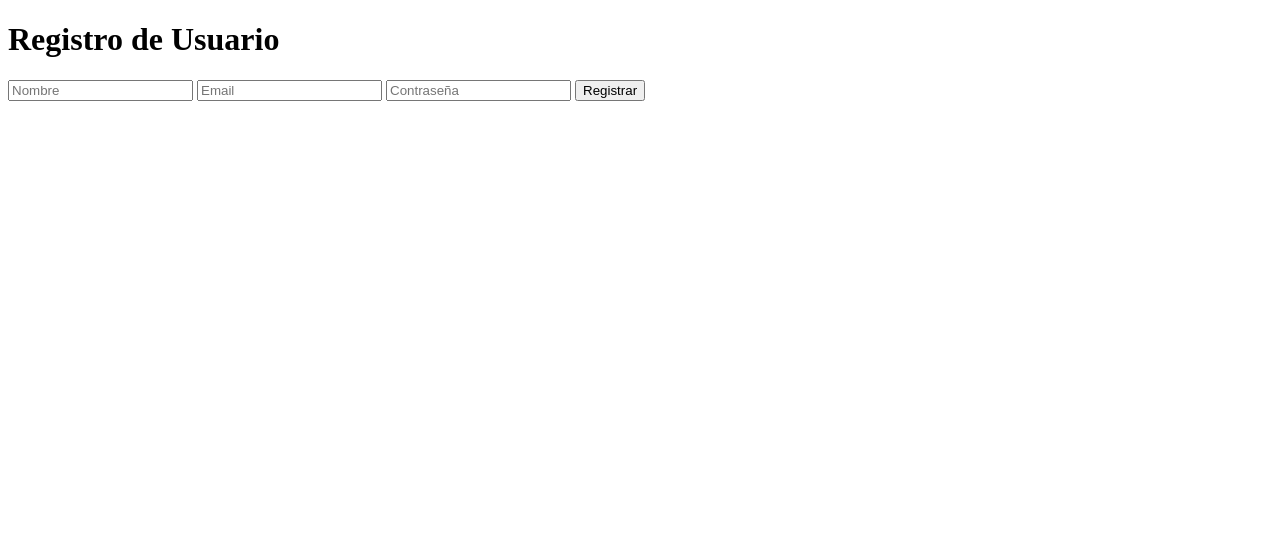
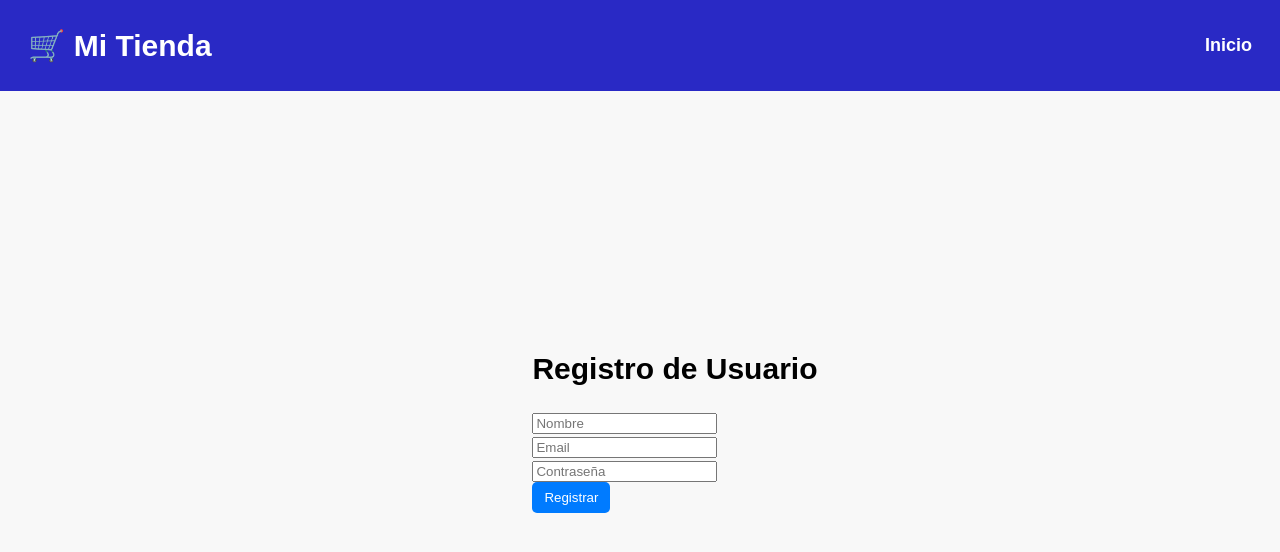
Before and after one commit to CarlosMadrid11/Tienda-online, a plain HTML site: page frontend/registro.html in a window 1280 px wide. Drawn offline with Linux system fonts and the light colour scheme.

Commit message:
Nueva hoja de estilo para registro.html

```diff
--- /dev/null
+++ b/frontend/Style2.css
@@ -0,0 +1,91 @@
+.registro-form {
+  font-size: 20px; /* Font size of the text within the inputs and buttons */
+  padding: 20px; /* Spacing between the inputs and buttons */
+  width: 70%; /* Increase the width of the form elements to 70% of the parent container's width */
+}
+  body {
+  font-family: Arial, sans-serif;
+  margin: 20px;
+  background: #f8f8f8;
+}
+
+#productos {
+  display: grid;
+  grid-template-columns: repeat(auto-fill, minmax(200px, 1fr));
+  gap: 15px;
+}
+
+.card {
+  background: white;
+  border-radius: 8px;
+  padding: 15px;
+  box-shadow: 0 2px 5px rgba(0,0,0,0.1);
+}
+
+button {
+  background: #007bff;
+  color: white;
+  padding: 8px 12px;
+  border: none;
+  border-radius: 5px;
+  cursor: pointer;
+}
+
+button:hover {
+  background: #0056b3;
+}
+
+a {
+    margin: 0; /* Elimina el margen por defecto del h1 */
+    font-size: 30px; /* Ajusta el tamaño de la fuente según sea necesario */
+    font-weight: bold; /* Hace el texto más grueso */
+    text-align: left; /* Alinea el texto a la izquierda */
+    color: white; /* Color blanco para el texto */
+  }
+
+body {
+  display: flex; /* Converts the body into a Flexbox container */
+  justify-content: center; /* Centers the content horizontally on the main axis */
+  align-items: center; /* Centers the content vertically on the cross axis */
+  min-height: 100vh; /* Ensures the body occupies the full height of the viewport for proper vertical centering */
+  margin: 40; /* Removes default browser margins */
+    padding-left: 30%; /* Adds padding to the left */
+}
+
+header{
+    background-color: rgb(41, 41, 197); /* Color azul oscuro */
+    color: #fff; /* Texto blanco */
+    padding: 28px; /* Reduce el padding para hacerlo más compacto */
+    width: 100%; /* Asegura que ocupe todo el ancho */
+    box-sizing: border-box; /* Incluye el padding en el cálculo del ancho */
+    display: flex;
+    justify-content: space-between;
+    align-items: center;
+    /*hacer que el header se quede hasta arriba*/
+    position: fixed;
+    top: 0;
+    left: 0;
+    z-index: 1000; /* Asegura que el header esté por encima de
+    otros elementos */
+     /*agregar espacio entre el header y el contenido*/
+    margin-bottom: 80px; /* Espacio igual a la altura del header */
+}
+.registro-form h2 {
+  color: black;
+}
+h1 {
+    margin: 0; /* Elimina el margen por defecto del h1 */
+    font-size: 30px; /* Ajusta el tamaño de la fuente según sea necesario */
+    font-weight: bold; /* Hace el texto más grueso */
+    text-align: left; /* Alinea el texto a la izquierda */
+    color: white; /* Color blanco para el texto */
+  }
+a{
+    color: white; /* Color blanco para el enlace */
+    text-decoration: none; /* Elimina el subrayado del enlace */
+    font-size: 18px; /* Tamaño de fuente para el enlace */
+
+}
+header a:hover {
+    text-decoration: underline; /* Añade un subrayado al pasar el cursor sobre el enlace */
+  }
--- a/frontend/registro.html
+++ b/frontend/registro.html
@@ -1,18 +1,22 @@
 <!DOCTYPE html>
 <html lang="es">
-<head>
-  <meta charset="UTF-8">
-  <meta name="viewport" content="width=device-width, initial-scale=1.0">
-  <title>Registro Usuario</title>
-</head>
+  <header class="registro">
+    <meta charset="UTF-8">
+    <meta name="viewport" content="width=device-width, initial-scale=1.0">
+    <title>Registro Usuario</title>
+    <h1>🛒 Mi Tienda</h1>
+    <a href="index.html">Inicio</a>
+    <link rel="stylesheet" href="Style2.css">
+  </header>
+
 <body>
-  <h1>Registro de Usuario</h1>
-  <form id="formRegistro">
-    <input type="text" id="nombre" placeholder="Nombre" required>
-    <input type="email" id="email" placeholder="Email" required>
-    <input type="password" id="contraseña" placeholder="Contraseña" required>
-    <button type="submit">Registrar</button>
-  </form>
+    <form id="formRegistro" class="registro-form">
+      <h2>Registro de Usuario</h2>
+      <input type="text" id="nombre" placeholder="Nombre" required><br>
+      <input type="email" id="email" placeholder="Email" required><br>
+      <input type="password" id="contraseña" placeholder="Contraseña" required><br>
+      <button type="submit">Registrar</button><br>
+    </form>
 
   <script>
     const form = document.getElementById('formRegistro');
--- a/frontend/style.css
+++ b/frontend/style.css
@@ -1,12 +1,10 @@
+
 body {
   font-family: Arial, sans-serif;
   margin: 20px;
   background: #f8f8f8;
 }
 
-h1 {
-  color: #333;
-}
 
 #productos {
   display: grid;
@@ -33,3 +31,37 @@ button {
 button:hover {
   background: #0056b3;
 }
+
+body {
+    margin: 0; /* Elimina el margen por defecto del body */
+    padding: 10; /* Elimina el padding por defecto del body */
+}
+
+header{
+    background-color: rgb(41, 41, 197); /* Color azul oscuro */
+    color: #fff; /* Texto blanco */
+    padding: 28px; /* Reduce el padding para hacerlo más compacto */
+    width: 100%; /* Asegura que ocupe todo el ancho */
+    box-sizing: border-box; /* Incluye el padding en el cálculo del ancho */
+    display: flex;
+    justify-content: space-between;
+    align-items: center;
+}
+
+header h1,a {
+    margin: 0; /* Elimina el margen por defecto del h1 */
+    font-size: 30px; /* Ajusta el tamaño de la fuente según sea necesario */
+    font-weight: bold; /* Hace el texto más grueso */
+    text-align: left; /* Alinea el texto a la izquierda */
+    color: white; /* Color blanco para el texto */
+  }
+
+  header a {
+    color: white; /* Color blanco para el enlace */
+    text-decoration: none; /* Elimina el subrayado del enlace */
+    font-size: 18px; /* Tamaño de fuente para el enlace */
+  }
+
+  div.contenido {
+    margin-left: 50px; /* Espacio interno para el contenido */
+  }
```
Also changed, not shown: frontend/index.html (+4 -16 lines), 1 other file.
